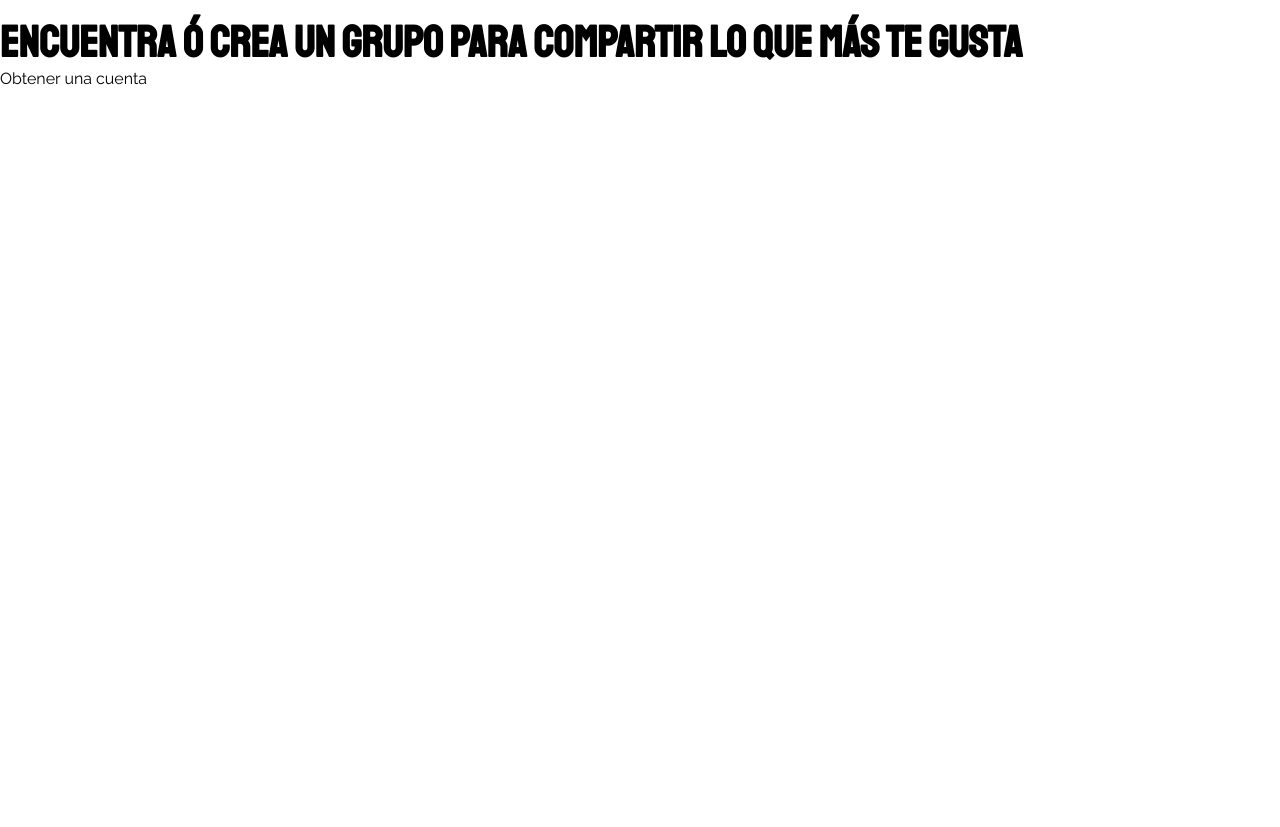
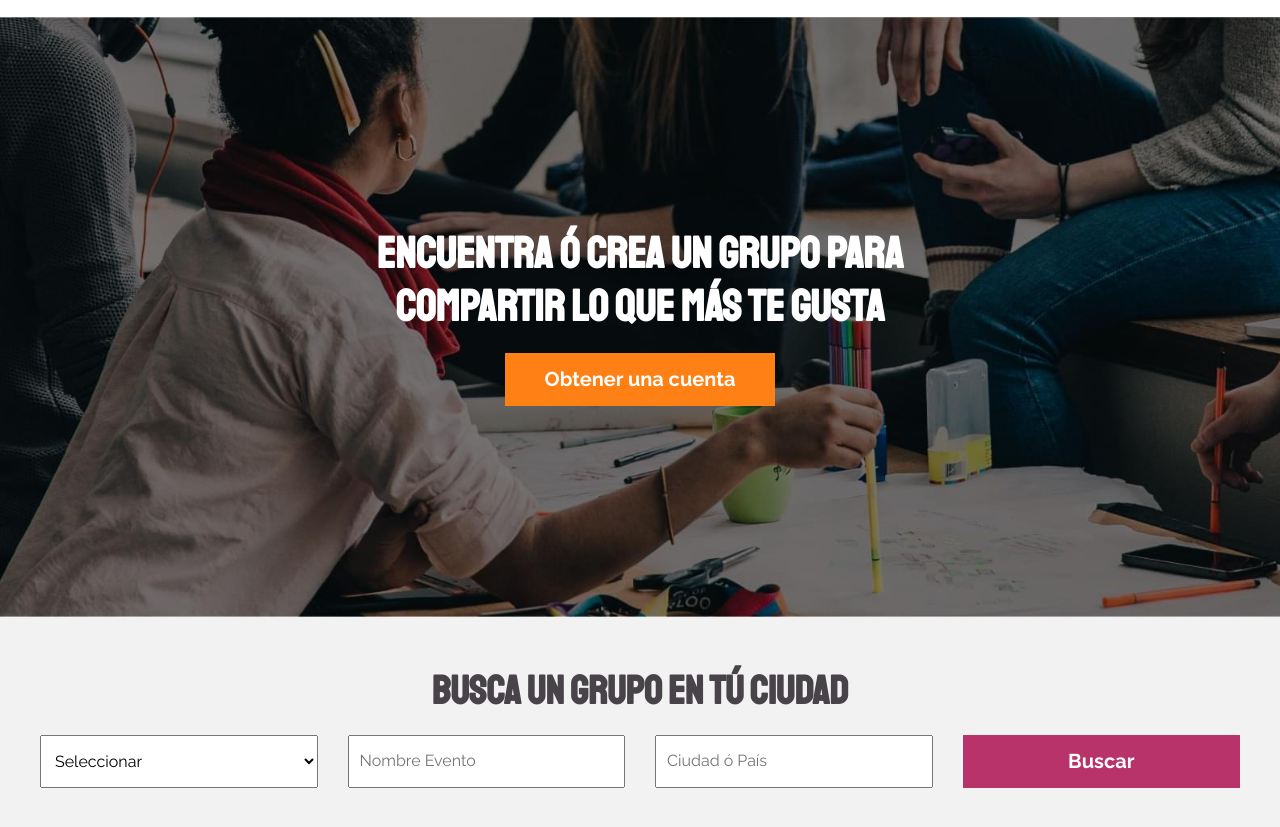
Before and after one commit to Camoralesh27/P11-SASS-Meeti, a website: page index.html in a window 1280 px wide. Shown: the part 115-942 px from the top of the page. Before the commit the page ends 800 px from the top, so only its background shows below. Drawn offline with Linux system fonts and the light colour scheme.

Commit message:
terminando seccion busqueda y formulario

```diff
--- a/index.html
+++ b/index.html
@@ -37,6 +37,37 @@
         <a href="#" class="hero__enlace">Obtener una cuenta</a>
     </section>
 
+    <!-- -- FORMULARIO -- -->
+    <section class="busqueda">
+        <h2 class="busqueda__heading">Busca un grupo en tú ciudad</h2>
+
+        <div class="contenedor">
+            <form class="formulario">
+                <select class="formulario__campo">
+                    <option selected disabled>Seleccionar</option>
+                    <option>Programación</option>
+                    <option>Diseño</option>
+                    <option>Negocios</option>
+                    <option>Moda</option>
+                    <option>Ejercicio y salud</option>
+                    <option>Forografía</option>
+                    <option>Comida</option>
+                    <option>Diseño Interior</option>
+                    <option>Café</option>
+                    <option>Cine</option>
+                    <option>Libros</option>
+                    <option>Emprendimiento</option>
+                </select>
+
+                <input type="text" class="formulario__campo" placeholder="Nombre Evento">
+
+                <input type="text" class="formulario__campo" placeholder="Ciudad ó País">
+
+                <input type="submit" class="formulario__submit"
+                value="Buscar">
+            </form>
+        </div>
+    </section>
 
 </body>
 </html>
--- a/src/scss/base/_mixins.scss
+++ b/src/scss/base/_mixins.scss
@@ -47,3 +47,10 @@
     gap: $espaciado;
     grid-template-columns: repeat($columnas, 1fr);
 }
+
+
+@mixin bgimage($url) {
+    background-image: url($url);
+    background-size: cover;
+    background-position: center;
+}
--- /dev/null
+++ b/src/scss/ui/contenido/_busqueda.scss
@@ -0,0 +1,38 @@
+@use 'base/mixins' as m;
+@use 'base/variables' as v;
+
+.busqueda {
+    background-color: v.$grisClaro;
+    padding: 5rem 0;
+
+    &__heading {
+        text-align: center;
+        margin: 0;
+        color: v.$gris;
+    }
+}
+
+.formulario {
+    margin-top: 2rem;
+    display: flex;
+    flex-direction: column;
+
+    @include m.tablet {
+        @include m.grid(4, 3rem);
+    }
+
+    &__campo {
+        padding: 1rem;
+        border: 1px solid lighthen(v.$gris, 50%);
+        margin-bottom: 2rem;
+
+        @include m.tablet {
+            margin-bottom: 0;
+        }
+    }
+
+    &__submit {
+        @include m.boton(v.$primario, v.$blanco);
+        margin-top: 0;
+    }
+}
--- /dev/null
+++ b/src/scss/ui/contenido/_hero.scss
@@ -0,0 +1,22 @@
+@use 'base/mixins' as m;
+@use 'base/variables' as v;
+
+.hero {
+    min-height: 60rem;
+    @include m.bgimage("../img/hero.jpg");
+    display: flex;
+    flex-direction: column;
+    justify-content: center;
+    align-items: center;
+    color: v.$blanco;
+    text-align: center;
+
+    &__texto {
+        max-width: 60rem;
+    }
+
+    &__enlace {
+        @include m.boton(v.$terciario, v.$blanco);
+    }
+
+}
--- a/src/scss/ui/contenido/_index.scss
+++ b/src/scss/ui/contenido/_index.scss
@@ -0,0 +1,2 @@
+@forward 'hero';
+@forward 'busqueda';
```
Also changed, not shown: build/css/app.css, src/README.md, 1 other file.
